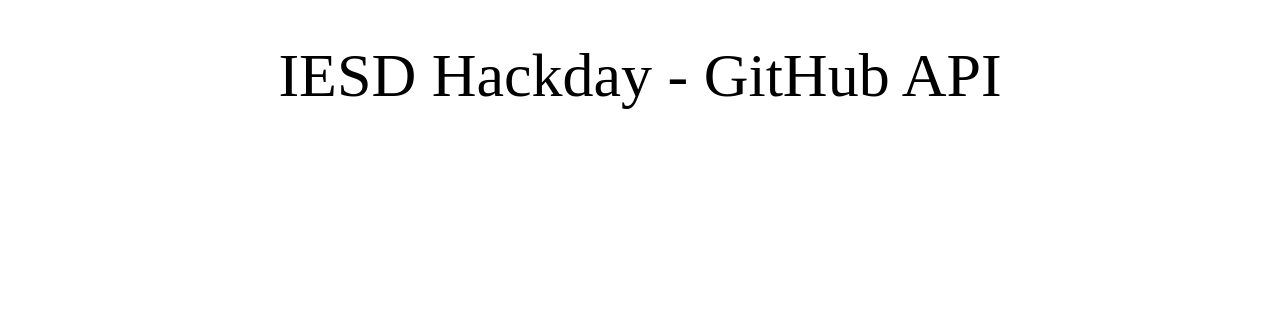
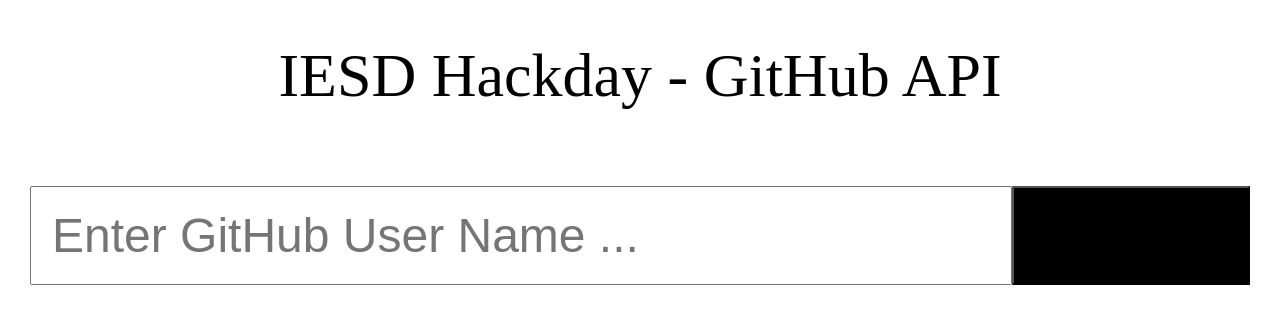
Before and after one commit to erik-sandoval/IE-SD-HACKATHON-09-27-19, a React (Create React App) app in the folder front-end-react/: page / in a window 1280 px wide. Shown: the top 324 px of the page. Built offline with nearby package versions, Linux system fonts and the light colour scheme; a web font is replaced by a local one.

Commit message:
added state and submit  functionality

```diff
--- a/front-end-react/src/App.css
+++ b/front-end-react/src/App.css
@@ -27,7 +27,7 @@
   padding: 20px;
   font-size: 48px;
   background: #000;
-  color: #fff;
+  color: var(--btnPrimaryColor);
   text-align: center;
 }
 
--- a/front-end-react/src/App.js
+++ b/front-end-react/src/App.js
@@ -13,7 +13,7 @@
       <Router>
         <Route path="/profile" component={Profile}/>
         <Route path="/error" component={Error} />
-        <Route path="/search" component={Search}/>
+        <Route exact path="/" component={Search}/>
       </Router>
     </div>
   );
--- a/front-end-react/src/Components/Search.js
+++ b/front-end-react/src/Components/Search.js
@@ -2,7 +2,16 @@
 
 export default function Search() {
 
-const [title] = useState("")
+const [title, setTitle] = useState("")
+
+const handleChange = (e) => {
+    setTitle(e.target.value)
+}
+
+const onSubmit = (e) => {
+    e.preventDefault();
+    console.log(title)
+}
 
         return (
             <form className="searchform">
@@ -11,9 +20,11 @@
                 type="text"
                 name="title"
                 placeholder="Enter GitHub User Name ..."
+                onChange={(e) => handleChange(e)}
                 value={title}
             />
                 <input
+                    onClick={(e) => onSubmit(e)}
                     type="submit"
                     value="Submit"
                     className="btn"
```
